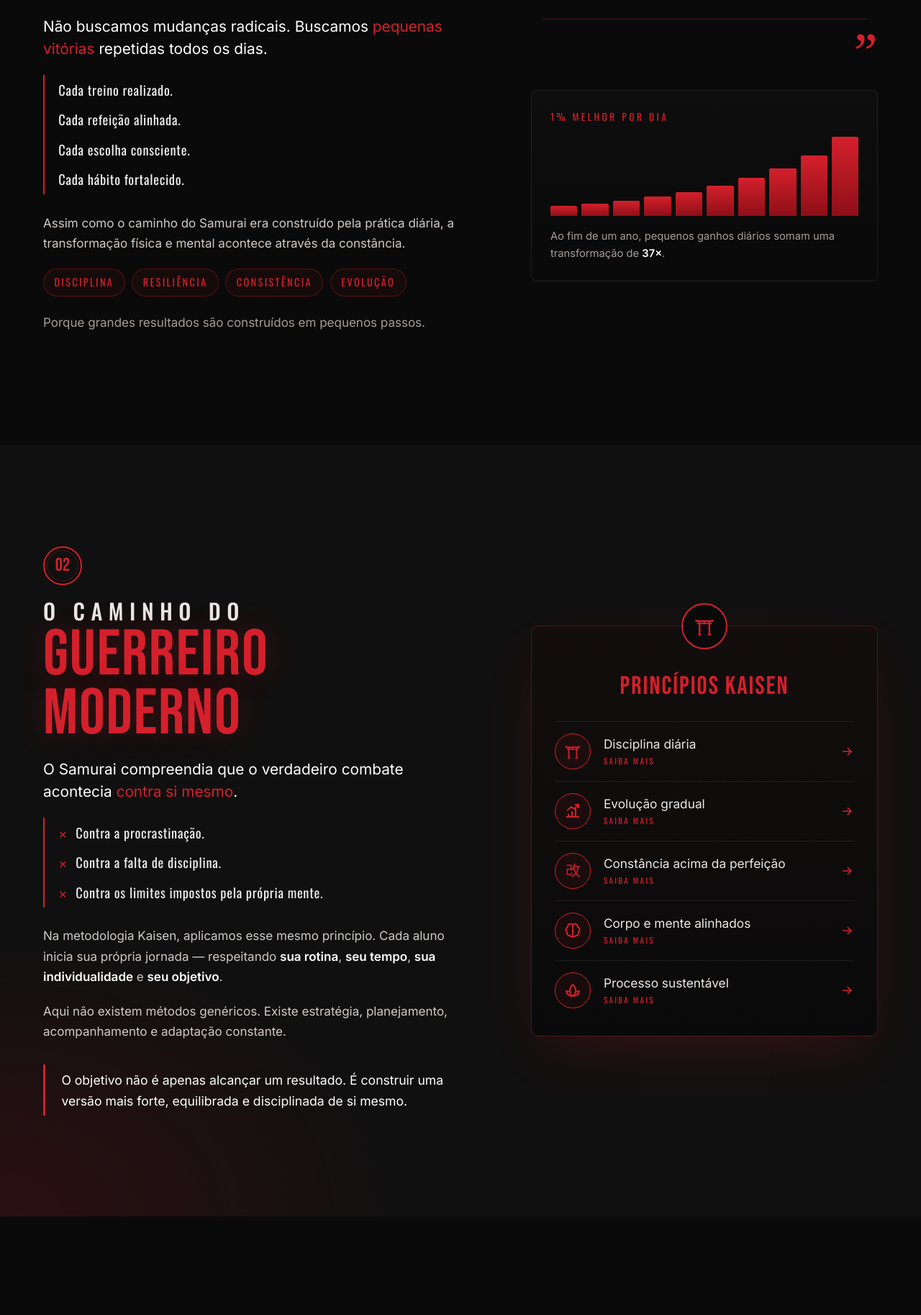
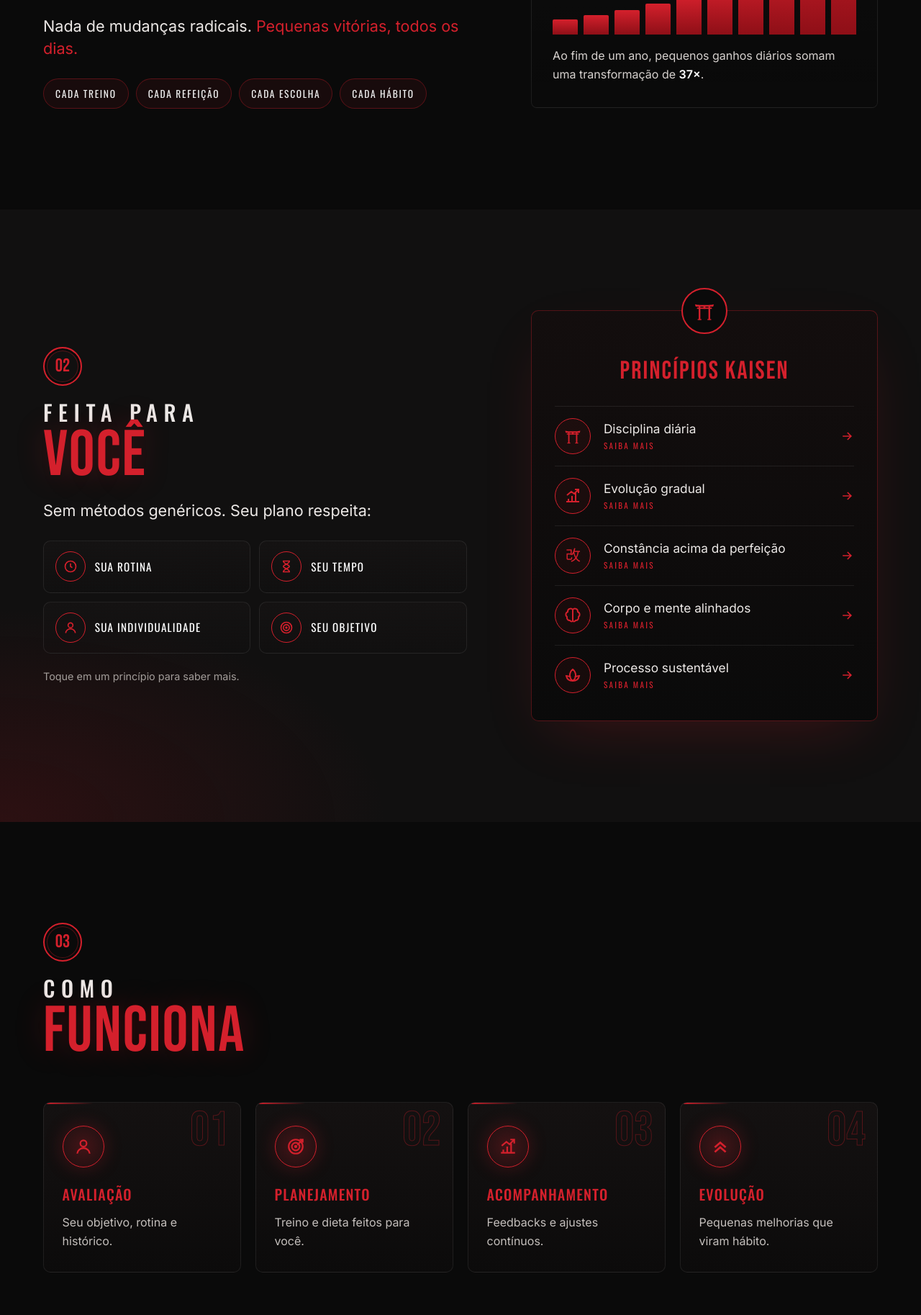
Before and after one commit to flaviamayumy/consultoria-kaisen, a plain HTML site: page consultoria.html in a window 1280 px wide. Shown: the part 872-2699 px from the top of the page at 72% size. Drawn offline with nearby package versions, Linux system fonts and the light colour scheme.

Commit message:
Rascunho: página A Consultoria mais enxuta e visual
Co-Authored-By: Claude Opus 5.5 <noreply@anthropic.com>
Claude-Session: https://claude.ai/code/session_01MqcWWEJ2hGtxEvhy49u5cN

```diff
--- a/consultoria.html
+++ b/consultoria.html
@@ -15,7 +15,7 @@
   <link rel="preconnect" href="https://fonts.googleapis.com">
   <link rel="preconnect" href="https://fonts.gstatic.com" crossorigin>
   <link href="https://fonts.googleapis.com/css2?family=Bebas+Neue&family=Inter:wght@300;400;500;600&family=Noto+Serif+JP:wght@600&family=Oswald:wght@400;500;600&display=swap" rel="stylesheet">
-  <link rel="stylesheet" href="styles.css?v=20261120-3">
+  <link rel="stylesheet" href="styles.css?v=20261120-4">
 </head>
 <body>
   <svg width="0" height="0" style="position:absolute" aria-hidden="true">
@@ -63,37 +63,24 @@
         <p class="eyebrow eyebrow--lines reveal">A consultoria</p>
         <h1 class="page-hero__title reveal">Kaisen</h1>
         <p class="page-hero__kanji reveal" aria-hidden="true">改 善</p>
-        <p class="page-hero__text reveal">Melhoria contínua: o método que transforma pequenas vitórias diárias em grandes mudanças.</p>
+        <p class="page-hero__text reveal">O método que transforma pequenas vitórias diárias em grandes mudanças.</p>
       </div>
     </section>
 
     <!-- FILOSOFIA -->
     <section class="section" id="filosofia">
-      <div class="container split">
+      <div class="container split split--short">
         <div class="split__main">
           <span class="num reveal">01</span>
           <h2 class="title reveal"><small>A filosofia</small><strong>Kaisen</strong></h2>
           <p class="kanji-line reveal"><span>改善</span> — melhoria contínua.</p>
-          <div class="prose reveal">
-            <p class="lead">Não buscamos mudanças radicais. Buscamos <em>pequenas vitórias</em> repetidas todos os dias.</p>
-            <ul class="stack">
-              <li>Cada treino realizado.</li>
-              <li>Cada refeição alinhada.</li>
-              <li>Cada escolha consciente.</li>
-              <li>Cada hábito fortalecido.</li>
-            </ul>
-            <p>Assim como o caminho do Samurai era construído pela prática diária, a transformação física e mental acontece através da constância.</p>
-          </div>
-          <div class="virtues reveal">
-            <span>Disciplina</span><span>Resiliência</span><span>Consistência</span><span>Evolução</span>
-          </div>
-          <p class="reveal muted">Porque grandes resultados são construídos em pequenos passos.</p>
+          <p class="lead reveal">Nada de mudanças radicais. <em>Pequenas vitórias, todos os dias.</em></p>
+          <ul class="chips reveal">
+            <li>Cada treino</li><li>Cada refeição</li><li>Cada escolha</li><li>Cada hábito</li>
+          </ul>
         </div>
         <aside class="split__side">
-          <figure class="quote reveal">
-            <blockquote>Não buscamos perfeição. Buscamos <em>progresso contínuo</em>.</blockquote>
-          </figure>
-          <div class="compound reveal" aria-label="Evolução de 1% ao dia">
+<div class="compound compound--big reveal" aria-label="Evolução de 1% ao dia">
             <p class="compound__label">1% melhor por dia</p>
             <div class="compound__bars" aria-hidden="true">
               <span style="--h:12%"></span><span style="--h:15%"></span><span style="--h:19%"></span><span style="--h:24%"></span><span style="--h:30%"></span><span style="--h:38%"></span><span style="--h:48%"></span><span style="--h:60%"></span><span style="--h:76%"></span><span style="--h:100%"></span>
@@ -106,24 +93,21 @@
 
     <!-- CAMINHO -->
     <section class="section section--alt" id="caminho">
-      <div class="container split">
+      <div class="container split split--short">
         <div class="split__main">
           <span class="num reveal">02</span>
-          <h2 class="title reveal"><small>O caminho do</small><strong>Guerreiro moderno</strong></h2>
-          <div class="prose reveal">
-            <p class="lead">O Samurai compreendia que o verdadeiro combate acontecia <em>contra si mesmo</em>.</p>
-            <ul class="stack stack--against">
-              <li>Contra a procrastinação.</li>
-              <li>Contra a falta de disciplina.</li>
-              <li>Contra os limites impostos pela própria mente.</li>
-            </ul>
-            <p>Na metodologia Kaisen, aplicamos esse mesmo princípio. Cada aluno inicia sua própria jornada — respeitando <strong>sua rotina</strong>, <strong>seu tempo</strong>, <strong>sua individualidade</strong> e <strong>seu objetivo</strong>.</p>
-            <p>Aqui não existem métodos genéricos. Existe estratégia, planejamento, acompanhamento e adaptação constante.</p>
-          </div>
-          <p class="callout reveal">O objetivo não é apenas alcançar um resultado. É construir uma versão mais forte, equilibrada e disciplinada de si mesmo.</p>
+          <h2 class="title reveal"><small>Feita para</small><strong>Você</strong></h2>
+          <p class="lead reveal">Sem métodos genéricos. Seu plano respeita:</p>
+          <ul class="fit reveal">
+            <li><span class="fit__ic"><svg viewBox="0 0 24 24" fill="none" stroke="currentColor" stroke-width="2"><circle cx="12" cy="12" r="9"/><path d="M12 7v5l3 2"/></svg></span>Sua rotina</li>
+            <li><span class="fit__ic"><svg viewBox="0 0 24 24" fill="none" stroke="currentColor" stroke-width="2"><path d="M6 3h12M6 21h12M7 3c0 5 10 6 10 9s-10 4-10 9M17 3c0 5-10 6-10 9s10 4 10 9"/></svg></span>Seu tempo</li>
+            <li><span class="fit__ic"><svg viewBox="0 0 24 24" fill="none" stroke="currentColor" stroke-width="2"><circle cx="12" cy="8" r="4"/><path d="M4 21c0-4 4-7 8-7s8 3 8 7"/></svg></span>Sua individualidade</li>
+            <li><span class="fit__ic"><svg viewBox="0 0 24 24" fill="none" stroke="currentColor" stroke-width="2"><circle cx="12" cy="12" r="9"/><circle cx="12" cy="12" r="5"/><circle cx="12" cy="12" r="1"/></svg></span>Seu objetivo</li>
+          </ul>
+          <p class="hint reveal">Toque em um princípio para saber mais.</p>
         </div>
         <aside class="split__side">
-          <div class="card principles reveal">
+<div class="card principles reveal">
             <div class="card__badge"><svg><use href="#torii"/></svg></div>
             <h3>Princípios Kaisen</h3>
             <ul>
@@ -173,38 +157,34 @@
       <div class="container">
         <div class="section__head">
           <span class="num reveal">03</span>
-          <h2 class="title reveal"><small>Como funciona</small><strong>A consultoria</strong></h2>
-          <p class="reveal">Ao ingressar na Kaisen, você inicia uma jornada estruturada para <em>sua evolução</em>.</p>
+          <h2 class="title reveal"><small>Como</small><strong>Funciona</strong></h2>
         </div>
-        <ol class="steps">
+        <ol class="steps steps--short">
           <li class="step reveal">
             <span class="step__n">01</span>
             <div class="step__icon"><svg viewBox="0 0 24 24" fill="none" stroke="currentColor" stroke-width="2"><circle cx="12" cy="8" r="4"/><path d="M4 21c0-4 4-7 8-7s8 3 8 7"/></svg></div>
-            <h3>Avaliação inicial</h3>
-            <p>Análise completa do seu objetivo, rotina, histórico e necessidades individuais.</p>
+            <h3>Avaliação</h3>
+            <p>Seu objetivo, rotina e histórico.</p>
           </li>
           <li class="step reveal">
             <span class="step__n">02</span>
             <div class="step__icon"><svg viewBox="0 0 24 24" fill="none" stroke="currentColor" stroke-width="2"><circle cx="12" cy="12" r="9"/><circle cx="12" cy="12" r="5"/><circle cx="12" cy="12" r="1"/><path d="M14 10l7-7M17 3h4v4"/></svg></div>
-            <h3>Planejamento estratégico</h3>
-            <p>Treinamento personalizado, estruturado conforme sua realidade. Metas claras e alcançáveis.</p>
+            <h3>Planejamento</h3>
+            <p>Treino e dieta feitos para você.</p>
           </li>
           <li class="step reveal">
             <span class="step__n">03</span>
             <div class="step__icon"><svg viewBox="0 0 24 24" fill="none" stroke="currentColor" stroke-width="2"><path d="M3 20h18M6 16v4M11 12v8M16 8v12M4 11l6-5 4 3 6-6M15 3h5v5"/></svg></div>
-            <h3>Acompanhamento contínuo</h3>
-            <p>Monitoramento da evolução, feedbacks periódicos e ajustes sempre que necessário. Suporte próximo durante toda a jornada.</p>
+            <h3>Acompanhamento</h3>
+            <p>Feedbacks e ajustes contínuos.</p>
           </li>
           <li class="step reveal">
             <span class="step__n">04</span>
             <div class="step__icon"><svg viewBox="0 0 24 24" fill="none" stroke="currentColor" stroke-width="2.4"><path d="M5 13l7-6 7 6M5 19l7-6 7 6"/></svg></div>
-            <h3>Evolução constante</h3>
-            <p>A excelência é consequência da repetição de hábitos corretos. Pequenas melhorias, todos os dias — até que a mudança se torne parte de quem você é.</p>
+            <h3>Evolução</h3>
+            <p>Pequenas melhorias que viram hábito.</p>
           </li>
         </ol>
-        <figure class="quote quote--wide reveal">
-          <blockquote>O verdadeiro poder está em permanecer no caminho quando a <em>motivação desaparece</em>.</blockquote>
-        </figure>
       </div>
     </section>
 
@@ -474,6 +454,6 @@
     <span class="wa-float__label">Fale comigo</span>
   </a>
 
-  <script src="script.js?v=20261120-3"></script>
+  <script src="script.js?v=20261120-4"></script>
 </body>
 </html>
--- a/styles.css
+++ b/styles.css
@@ -1071,3 +1071,26 @@ body.dlg-open { overflow: hidden; }
 /* logo horizontal no menu */
 .brand__logo { display: block; height: 64px; width: auto; }
 @media (max-width: 900px) { .brand__logo { height: 44px; } }
+
+/* A Consultoria: versão enxuta e mais visual */
+.split--short .split__main .lead { font-size: 1.35rem; line-height: 1.45; margin: 1.2rem 0 1.6rem; }
+.chips { list-style: none; margin: 0; padding: 0; display: flex; flex-wrap: wrap; gap: 10px; }
+.chips li {
+  padding: .55rem 1rem; border-radius: 99px; border: 1px solid var(--line); background: rgba(212,32,44,.07);
+  font-family: var(--cond); text-transform: uppercase; letter-spacing: .12em; font-size: .85rem; color: #eee;
+}
+.compound--big { padding: 2rem 1.8rem; }
+.compound--big .compound__bars { height: 180px; gap: 8px; }
+.compound--big .compound__label { font-size: 1rem; }
+.compound--big .compound__note { font-size: 1rem; color: #d6d1ce; }
+.fit { list-style: none; margin: 0 0 1.2rem; padding: 0; display: grid; grid-template-columns: 1fr 1fr; gap: 12px; }
+.fit li {
+  display: flex; align-items: center; gap: .8rem; padding: .9rem 1rem; border-radius: 10px;
+  border: 1px solid var(--line-soft); background: linear-gradient(180deg, var(--panel), transparent);
+  font-family: var(--cond); text-transform: uppercase; letter-spacing: .08em; font-size: .95rem; color: #fff;
+}
+.fit__ic { width: 42px; height: 42px; flex: none; border-radius: 50%; display: grid; place-items: center; border: 1.5px solid var(--red); color: var(--red); }
+.fit__ic svg { width: 20px; height: 20px; }
+.hint { margin: 0; font-size: .9rem; color: var(--muted); }
+.steps--short .step p { font-size: 1rem; }
+@media (max-width: 480px) { .fit { grid-template-columns: 1fr; } }
```
Also changed, not shown: index.html (+2 -2 lines), planos.html (+2 -2 lines), sobre.html (+2 -2 lines).
